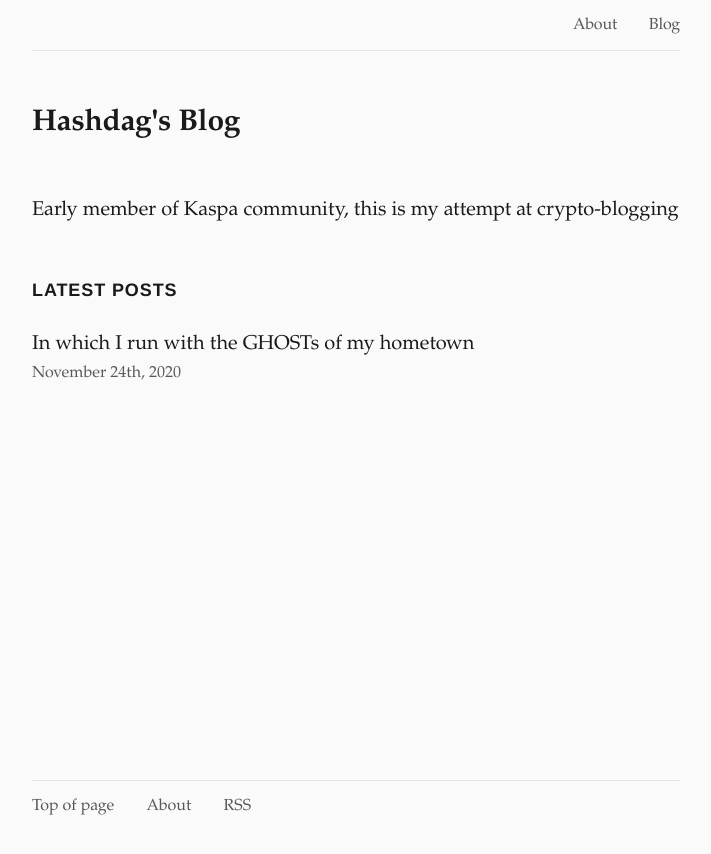
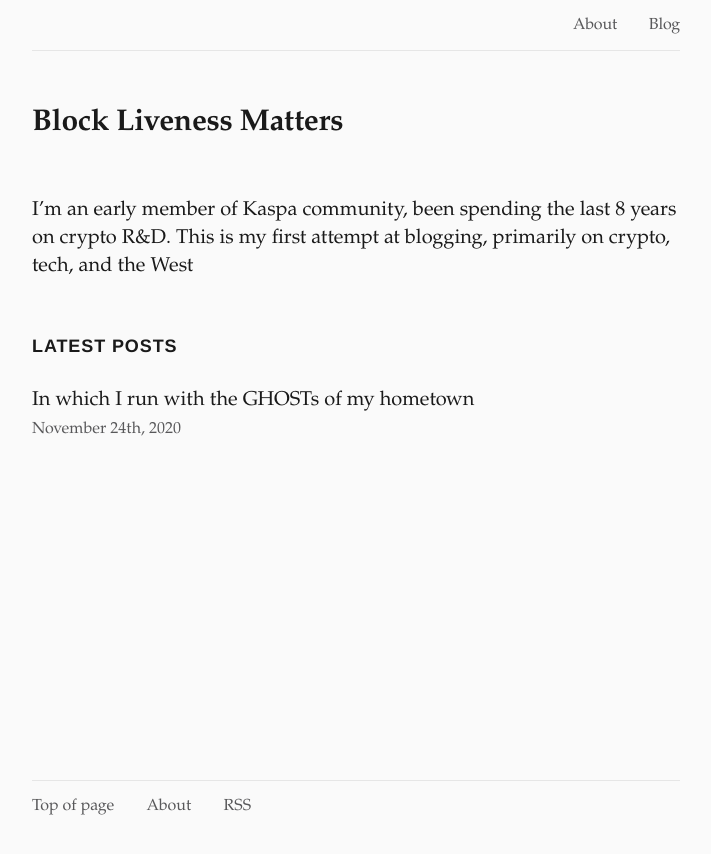
Before and after one commit to hashdag/hashdag.github.io, a Jekyll site: the page built from index.md, in a window 1280 px wide. Shown: the top 854 px of the page, without its empty margins (284-995 px from the left). Built offline with Jekyll 4.4.1, drawn with Linux system fonts in a browser that asks for light colours.

Commit message:
Update index.md

```diff
--- a/index.md
+++ b/index.md
@@ -1,8 +1,8 @@
 ---
-title: "Hashdag's Blog"
+title: "Block Liveness Matters"
 og-type: website
 layout: index
 nav: main
 ---
 
-Early member of Kaspa community, this is my attempt at crypto-blogging
+I'm an early member of Kaspa community, been spending the last 8 years on crypto R&D. This is my first attempt at blogging, primarily on crypto, tech, and the West
```
